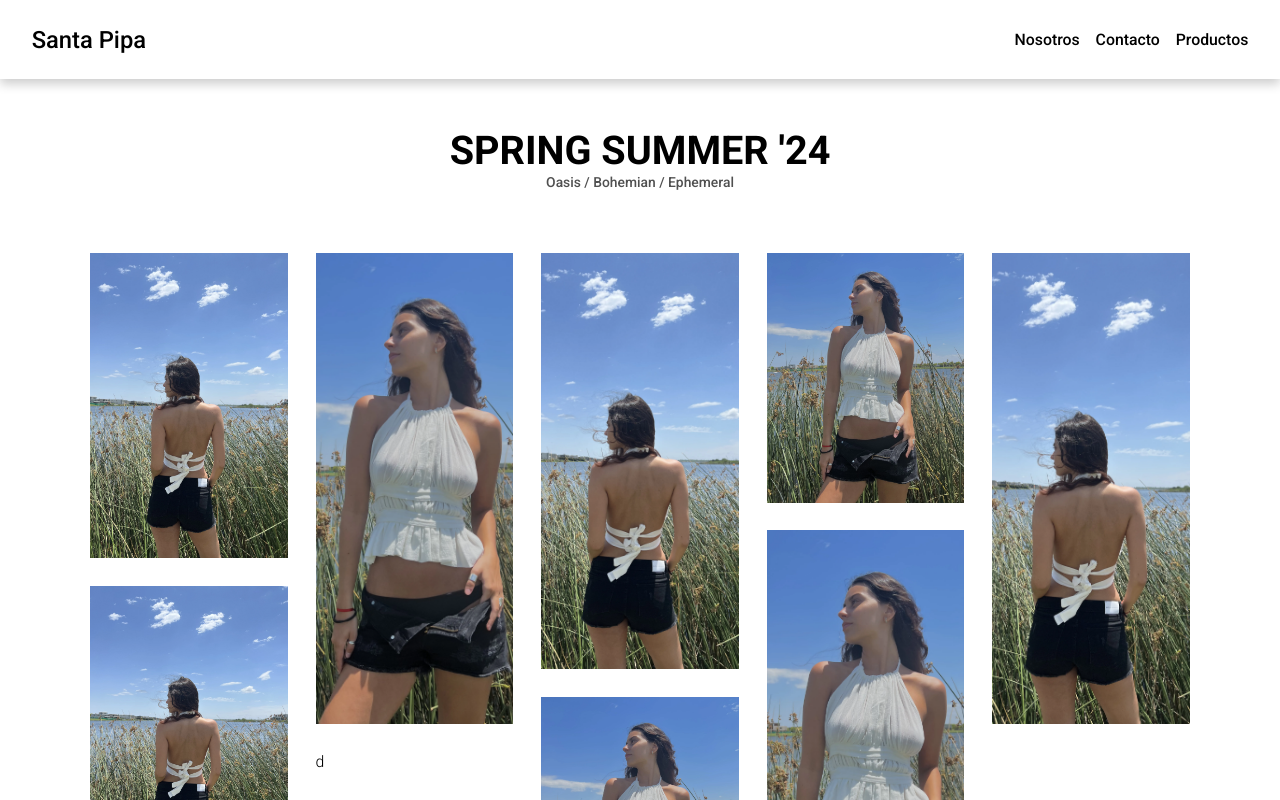
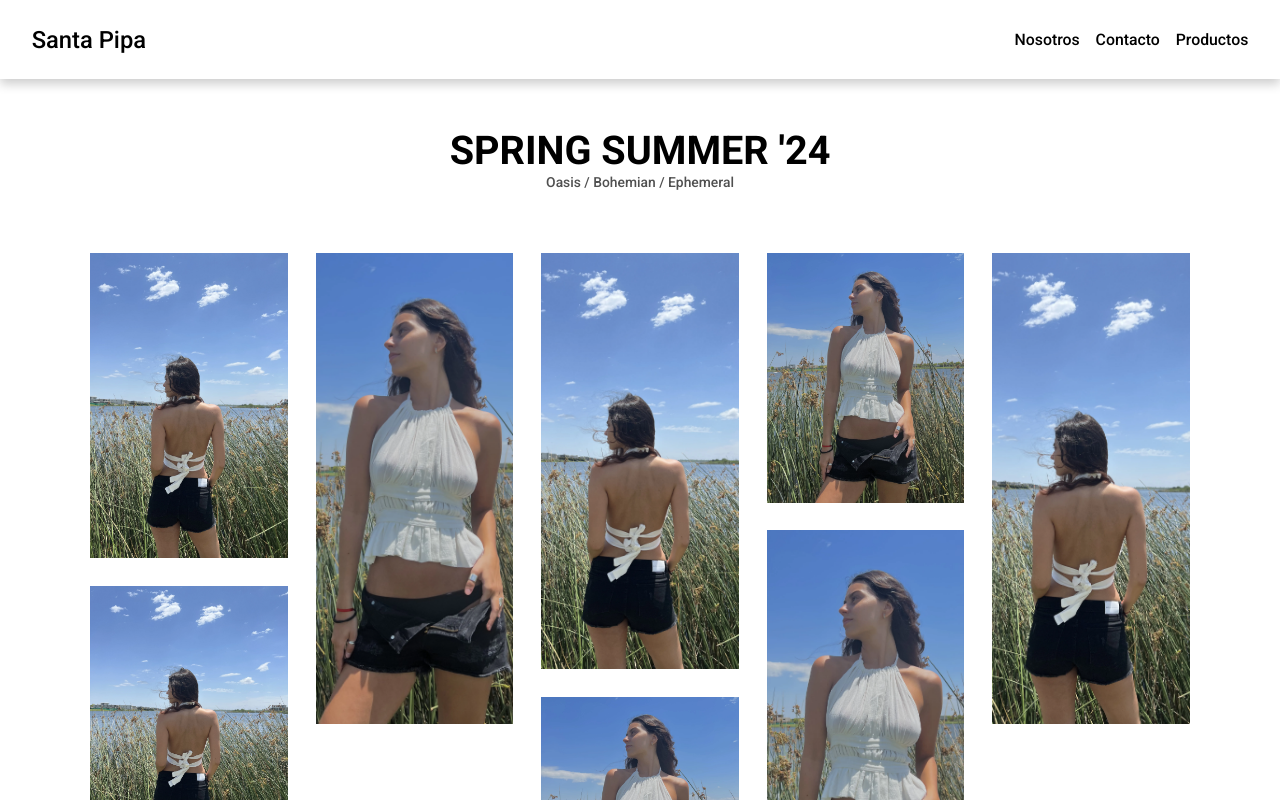
Before and after one commit to Tdibacco17/SantaPipa-v1, a Next.js app: page /about in a window 1280 px wide. Shown: the top 800 px of the page. Built offline with nearby package versions, Linux system fonts and the light colour scheme.

Commit message:
fix | letter 'd'

```diff
--- a/app/(secondaryNav)/about/page.tsx
+++ b/app/(secondaryNav)/about/page.tsx
@@ -22,7 +22,7 @@ export default function CampaignPage() {
                             />
                         </div>
                     })}
-                    d</div>
+                </div>
             </div>
         </div>
     )
```
